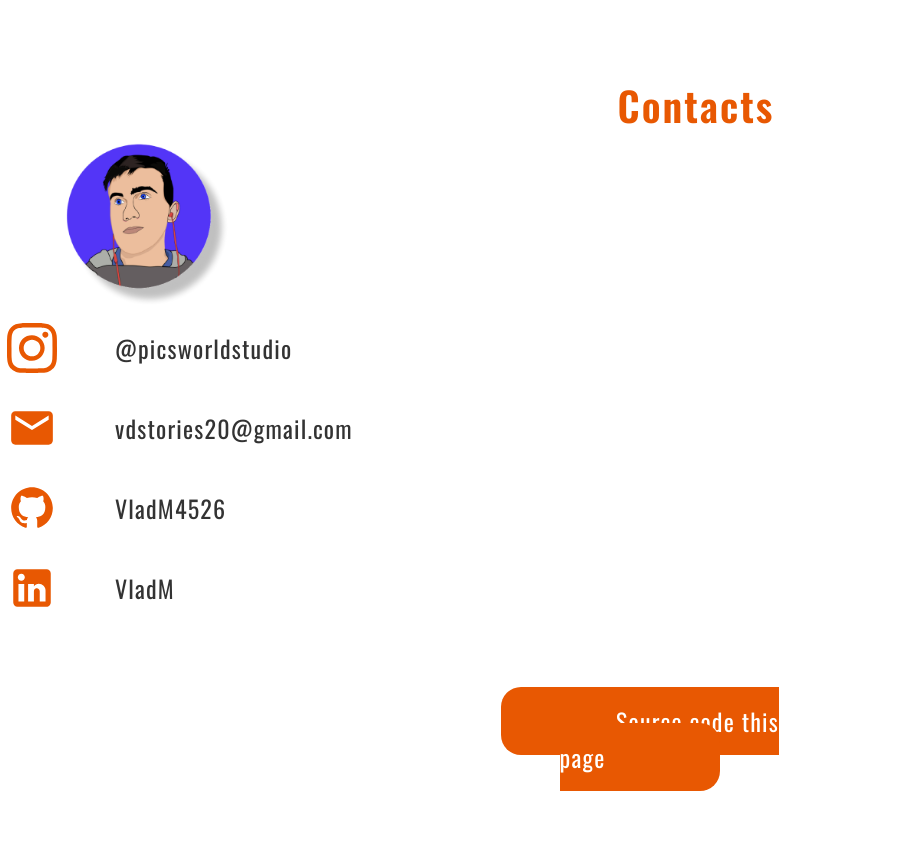
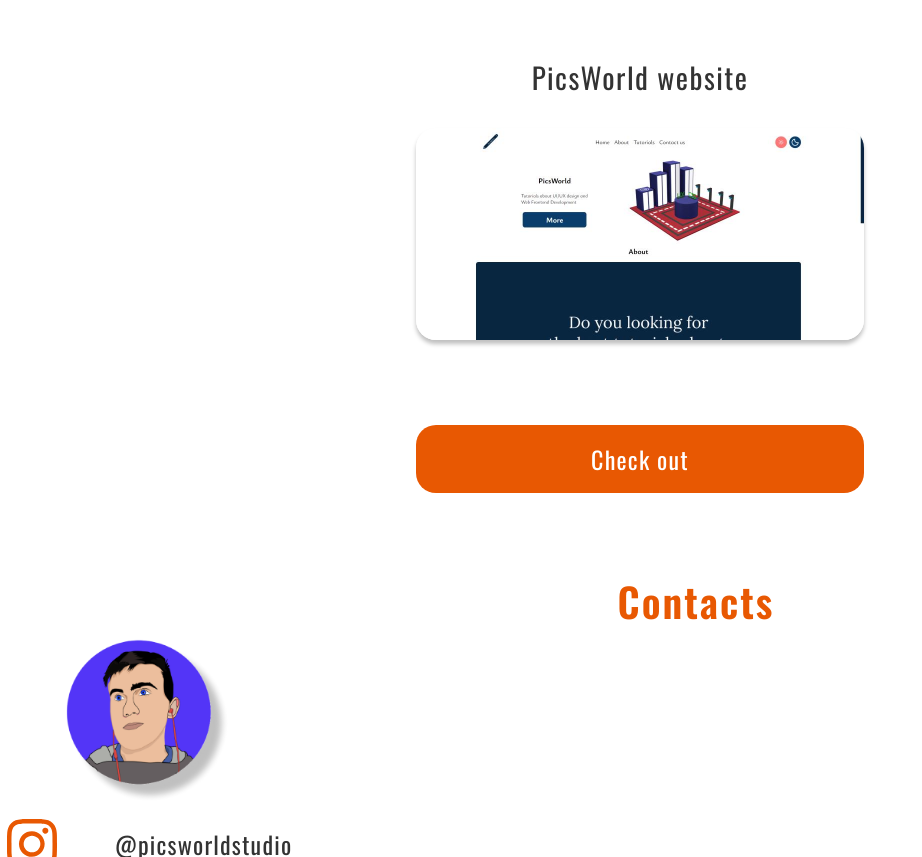
Before and after one commit to VladM4526/developer-portfolio, a website built with Parcel: page index.html in a window 1280 px wide. Shown: the part 5508-6365 px from the top of the page, without its empty margins (0-922 px from the left). Before the commit the page ends 6328 px from the top, so only its background shows below. Built offline with nearby package versions, Linux system fonts and the light colour scheme; a web font is replaced by a local one; what vanilla-back-to-top would draw is missing.

Commit message:
added section website pics-world + fixed bag with close mobile menu by click name section

```diff
--- a/css/media.css
+++ b/css/media.css
@@ -264,6 +264,22 @@
         font-weight: 400;
         line-height: 1.5;
         letter-spacing: 1px;
+    }
+
+    /* website PicsWorld */
+
+    .pw-works-website-picsworld {
+        width: 350px;
+        margin: 0 auto;
+        text-align: center;
+        margin-top: 60px;
+    }
+
+    .pw-works-skills-list-item-image-website {
+        width: 350px;
+        margin-top: 30px;
+        box-shadow: 0px 4px 4px 0px rgba(0, 0, 0, 0.25);
+        border-radius: 20px;
     }
 
     /* section my contacts */
@@ -588,6 +604,25 @@
         letter-spacing: 1px;
     }
 
+    /* website picsworld */
+
+    .pw-works-website-picsworld {
+        width: 470px;
+        margin: 0 auto;
+        text-align: center;
+        display: flex;
+        flex-direction: column;
+        align-items: center;
+        margin-top: 60px;
+    }
+
+    .pw-works-skills-list-item-image-website {
+        width: 470px;
+        margin-top: 30px;
+        box-shadow: 0px 4px 4px 0px rgba(0, 0, 0, 0.25);
+        border-radius: 20px;
+    }
+
     /* section my contacts */
 
     .pw-contacts-container {
--- a/css/style.css
+++ b/css/style.css
@@ -407,6 +407,26 @@
     margin-top: 0px;
 }
 
+/* website picsworld */
+
+.pw-works-website-picsworld {
+    width: 448px;
+    margin: 0 auto;
+    text-align: center;
+    margin-top: 60px;
+}
+
+.pw-works-skills-list-item-image-website {
+    width: 448px;
+    margin-top: 30px;
+    box-shadow: 0px 4px 4px 0px rgba(0, 0, 0, 0.25);
+    border-radius: 20px;
+}
+
+.pw-works-website-picsworld-container {
+    margin-top: 70px;
+}
+
 /* contacts */
 
 .pw-contacts {
--- a/index.html
+++ b/index.html
@@ -261,6 +261,23 @@
                 </li> -->
             </ul>
         </div>
+
+        <div class="pw-works-website-picsworld">
+            <h2 class="pw-works-subtitle">PicsWorld website</h2>
+            <img class="pw-works-skills-list-item-image-website" src="./img/website-pics-world-edited.jpg" alt="website">
+
+            <div class="pw-works-website-picsworld-container">
+                <ul class="pw-works-skills-list-item-buttons-list">
+                    <li class="pw-works-skills-list-item-buttons-list-item">
+                        <a class="pw-works-skills-list-item-button-link" href="https://picsworld.netlify.app/"
+                            target="_blank" rel="noopener nofollow noreferrer">Check out</a>
+                    </li>
+                </ul>
+            </div>
+
+        </div>
+
+
     </section>
     <section class="pw-contacts" id="contacts">
         <div class="pw-contacts-container">
--- a/script/main.js
+++ b/script/main.js
@@ -5,20 +5,16 @@
 const pwOpenModal = document.querySelector(".pw-header-container");
 const pwCloseModalBtn = document.querySelector(".pw-header-close-btn");
 
-const pwItemList = document.querySelector(".pw-header-list-item");
-const pwItemLink = document.querySelector(".pw-header-list-item-link");
+const pwItemList = document.querySelectorAll(".pw-header-list-item");
 
 pwOpenModalBtn.addEventListener("click", SsToggleModal);
 pwCloseModalBtn.addEventListener("click", SsToggleModal);
+pwItemList.forEach((item) => {
+  item.addEventListener("click", SsToggleModal);
+});
 
 function SsToggleModal() {
   pwOpenModal.classList.toggle("hidden");
-}
-
-pwItemLink.addEventListener("click", closeMenu);
-
-function closeMenu() {
-  pwOpenModal.classList.remove("hidden");
 }
 
 // disable any copy element
```
Also changed, not shown: img/website-pics-world-edited.jpg (added).
